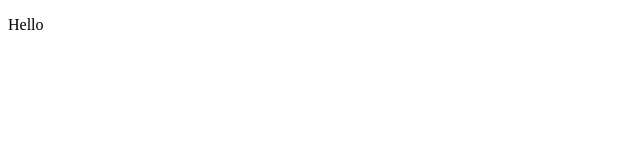
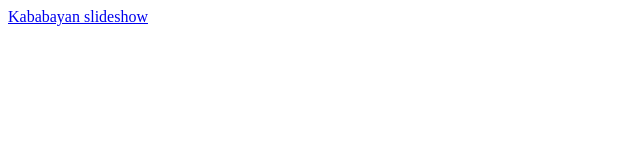
Before and after one commit to rupac2024/rupac2024.github.io, a plain HTML site: page index.html in a window 1280 px wide. Shown: the whole page, without its empty margins (0-640 px from the left). Drawn offline with Linux system fonts and the light colour scheme.

Commit message:
Update index.html

```diff
--- a/index.html
+++ b/index.html
@@ -4,6 +4,6 @@
 
     </head>
     <body>
-        <p>Hello</p>
+        <a href="/kab_slide.html">Kababayan slideshow</a>
     </body>
 </html>
```
